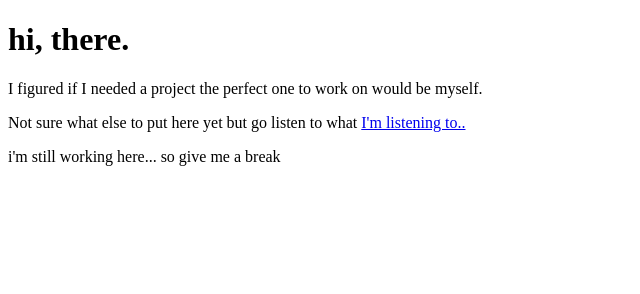
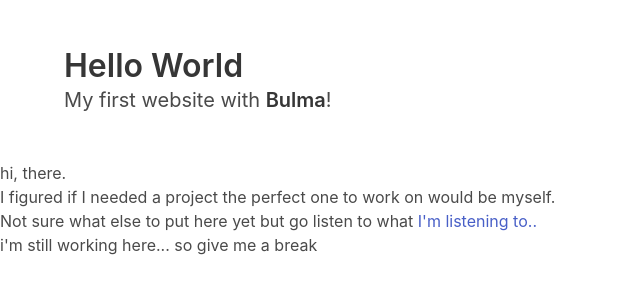
Before and after one commit to kjloveless/kjloveless.github.io, a plain HTML site: page index.html in a window 1280 px wide. Shown: the whole page, without its empty margins (0-640 px from the left). Drawn offline with nearby package versions, Linux system fonts and the light colour scheme.

Commit message:
Add Bulma boilerplate in temporarily.

```diff
--- a/index.html
+++ b/index.html
@@ -2,8 +2,20 @@
 <html>
   <head>
     <title>kyle loveless</title>
+    <link rel="stylesheet" href="https://cdn.jsdelivr.net/npm/bulma@0.8.0/css/bulma.min.css">
+    <script defer src="https://use.fontawesome.com/releases/v5.3.1/js/all.js"></script>
   </head>
   <body>
+    <section class="section">
+      <div class="container">
+        <h1 class="title">
+          Hello World
+        </h1>
+        <p class="subtitle">
+          My first website with <strong>Bulma</strong>!
+        </p>
+      </div>
+    </section>
     <h1>hi, there.</h1>
     <p>I figured if I needed a project the perfect one to work on would be myself.</p>
     <p>Not sure what else to put here yet but go listen to what
```
